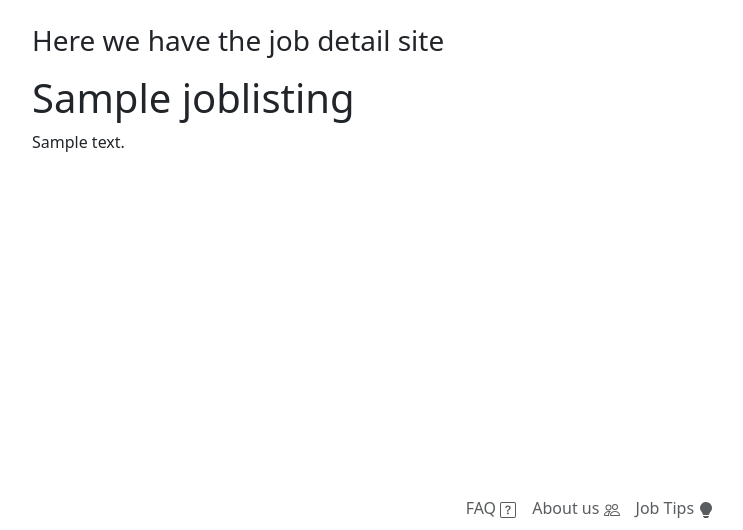
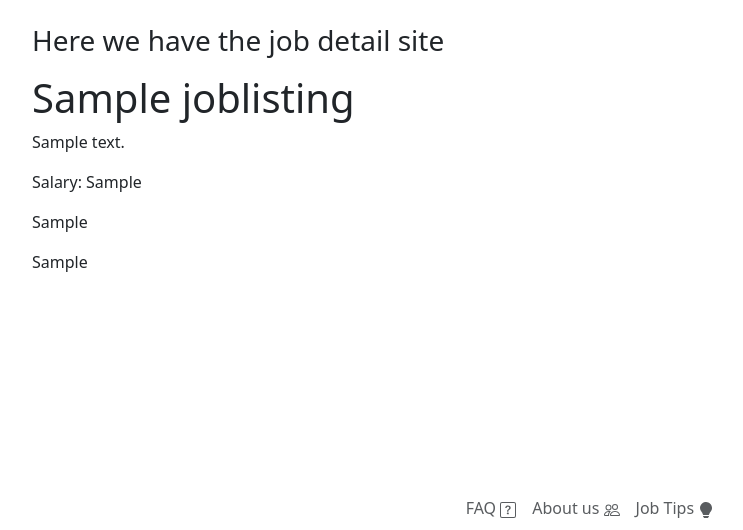
Before and after one commit to Hrafnkellh/group41-JobHunters, a Django app: page /1 in a window 1280 px wide. Shown: the part 199-729 px from the top of the page, without its empty margins (50-793 px from the left). Run offline with Django 5.2, Linux system fonts and the light colour scheme; tables that the repository leaves empty hold one stand-in row (values such as "Sample post").

Commit message:
updated job details site

```diff
--- a/JobHunters/templates/Jobs/job_details_site.html
+++ b/JobHunters/templates/Jobs/job_details_site.html
@@ -5,9 +5,12 @@
 <form method="GET">
     {% csrf_token %}
 
-    <div class="form-floating">
+    <div style="align-content: center;">
         <h1>{{ job_listing.title }}</h1>
         <p>{{ job_listing.description }}</p>
+        <p>Salary: {{ job_listing.salary }}</p>
+        <p>{{ job_listing.requirements }}</p>
+        <p>{{ job_listing.category }}</p>
     </div>
 
 </form>
```
